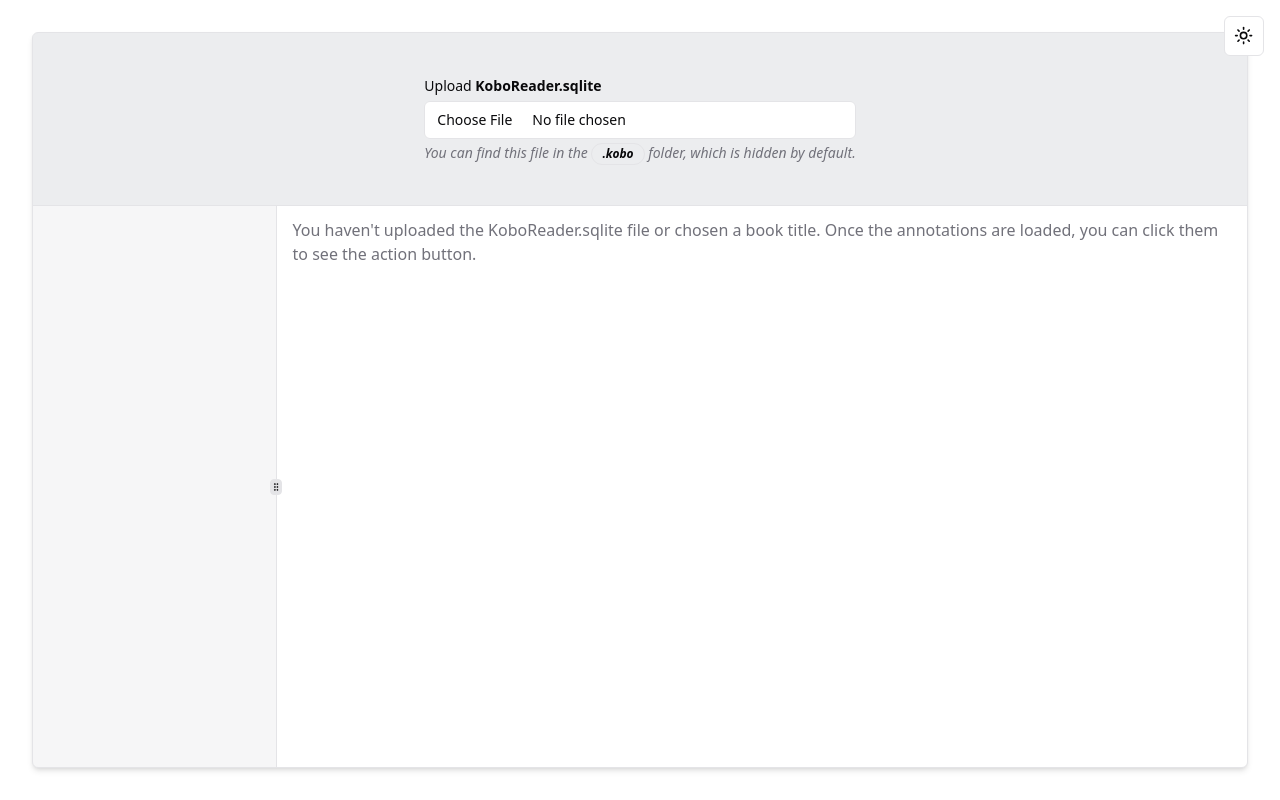
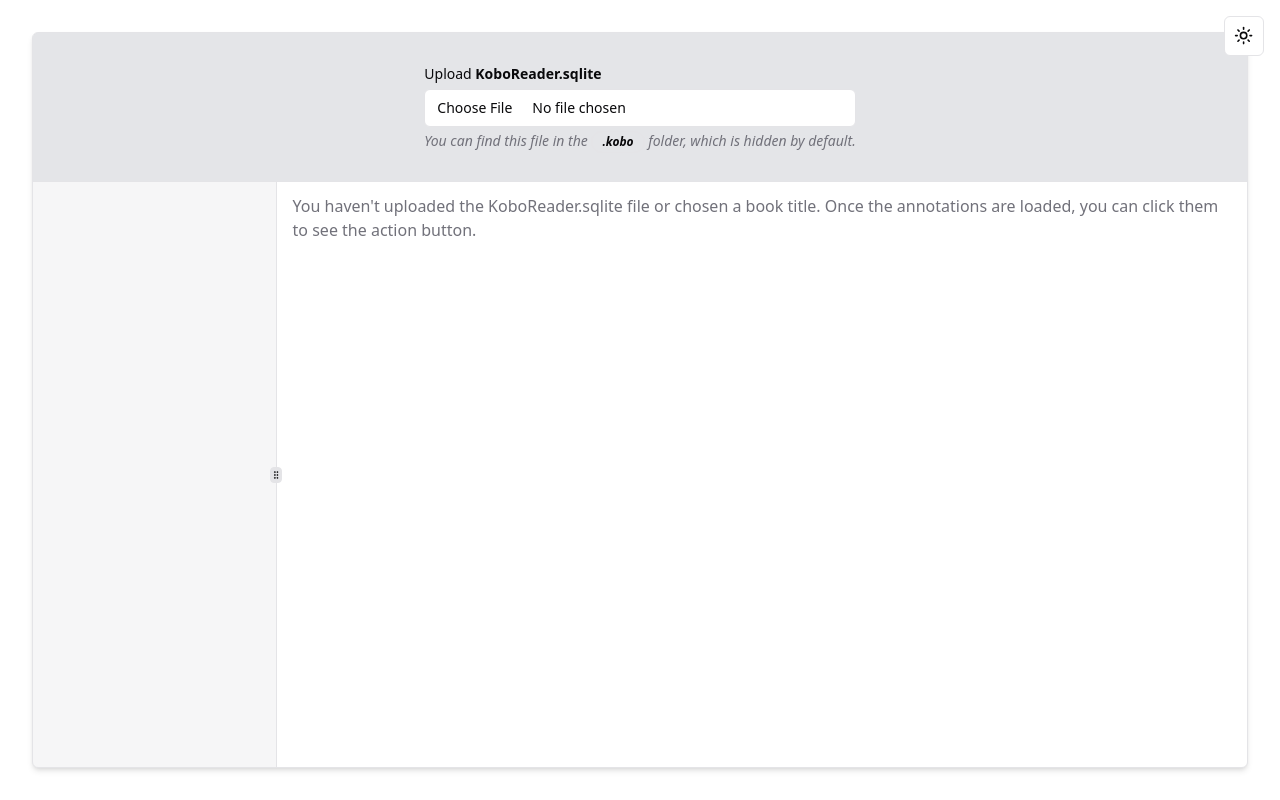
Before and after one commit to TaylanTatli/KoboHighlights, a Next.js app: page / in a window 1280 px wide. Built offline with nearby package versions, Linux system fonts and the light colour scheme.

Commit message:
refactor: Update CardHeader styles in Home component

```diff
--- a/src/app/page.tsx
+++ b/src/app/page.tsx
@@ -30,7 +30,7 @@
           isMobile ? "m-0 rounded-none" : "border m-8 rounded-md shadow-md"
         }`}
       >
-        <CardHeader className="border-b bg-gray-600/10 dark:bg-gray-50/10">
+        <CardHeader className="py-3 border-b bg-gray-600/15 dark:bg-gray-50/10">
           <FileUpload
             onFileUpload={(event) =>
               handleFileUpload(event, setDb, setBookListData)
```
